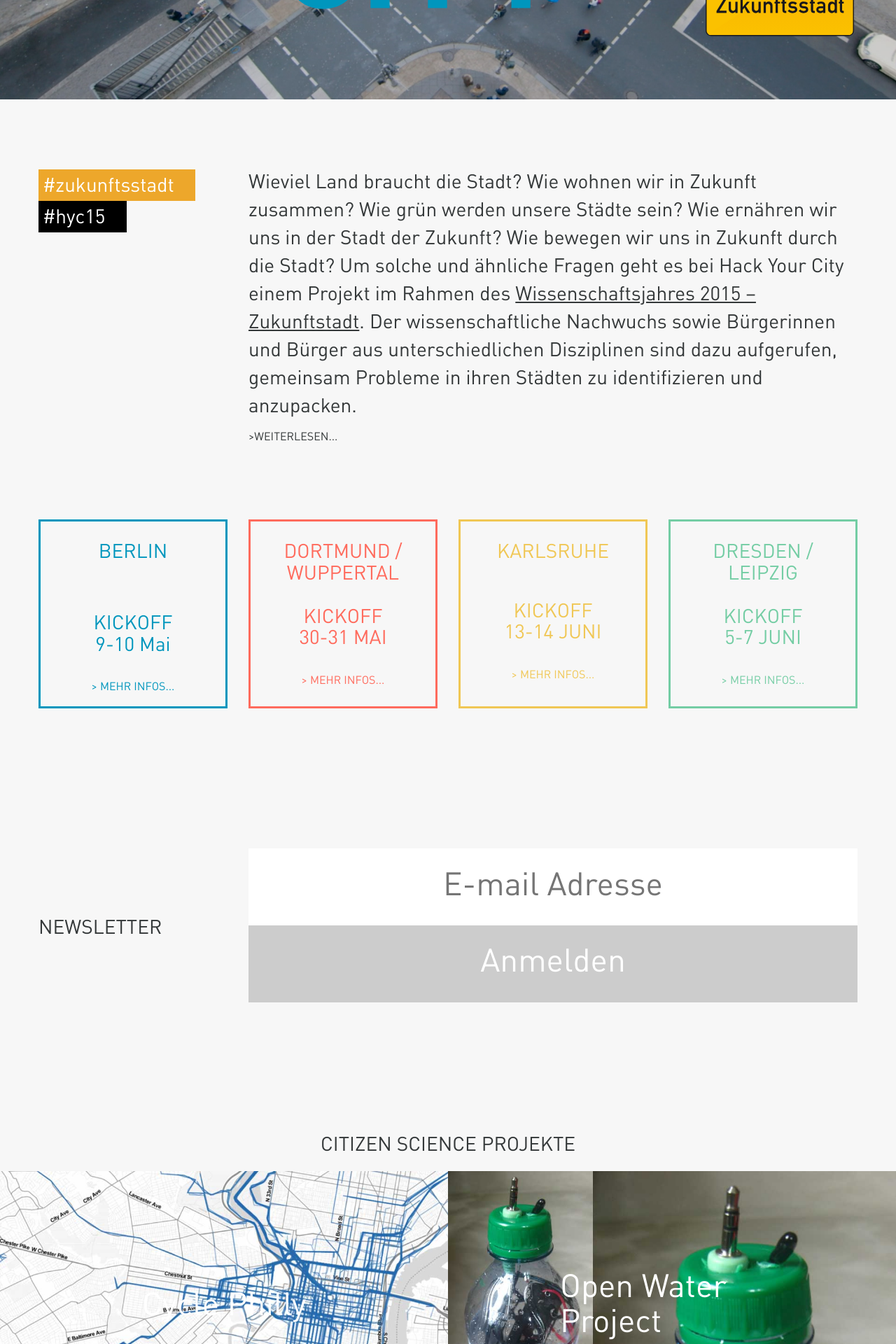
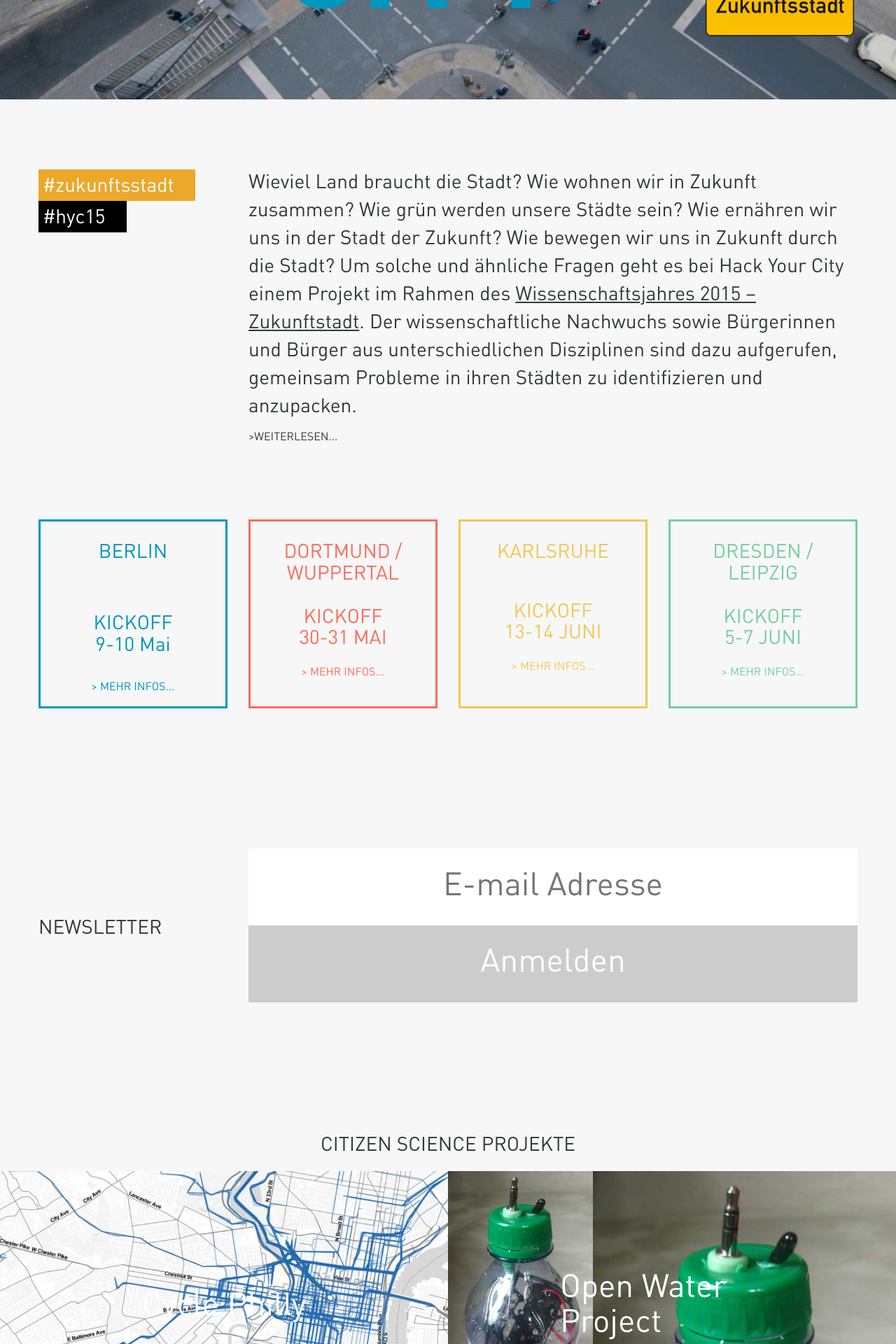
Before and after one commit to okfde/hackyourcity, a Jekyll site: the page built from index.html, in a window 1280 px wide. Shown: the part 578-2498 px from the top of the page at 70% size. Built offline with Jekyll 4.4.1, drawn with Linux system fonts in a browser that asks for light colours; nearby versions of some CDN libraries.

Commit message:
merge fixes...

```diff
--- a/index.html
+++ b/index.html
@@ -13,7 +13,7 @@
       <div class="hero-video">
           <div class="hero-video-container" data-vide-bg="/videos/h4c" data-vide-options="posterType:jpg">
           </div>
-          <img class="hero-video-overlay-h4c logo-h4c" src="" alt="">
+          <img class="hero-video-overlay-h4c logo-h4c" src="" alt="Hack Your City" />
           <img class="hero-video-overlay-wj logo-wj" src="/img/svg/wj2015.svg" alt="Wissenschaftsjahr Zukunftsstadt 2015">
       </div>
     </div>
@@ -76,7 +76,7 @@
                     <h3 class="event-date" >30-31 Mai</h3>
                   </div>
                   <div class="panel-footer">
-                    <a class="link-more" href="labs/dortmund-wuppertal">&gt; Mehr Infos...</a>
+                    <span class="link-more">&gt; Mehr Infos...</span>
                   </div>
                 </a>
               </div>
@@ -96,7 +96,7 @@
                     <h3 class="event-date" >13-14 Juni</h3>
                   </div>
                   <div class="panel-footer">
-                    <a class="link-more" href="labs/karlsruhe">&gt; Mehr Infos...</a>
+                    <span class="link-more">&gt; Mehr Infos...</span>
                   </div>
                 </a>
               </div>
@@ -115,7 +115,7 @@
                     <h3 class="event-date" >5-7 Juni</h3>
                   </div>
                   <div class="panel-footer">
-                    <a class="link-more" href="labs/dresden-leipzig">&gt; Mehr Infos...</a>
+                    <span class="link-more">&gt; Mehr Infos...</span>
                   </div>
                 </a>
               </div>
--- a/js/main.js
+++ b/js/main.js
@@ -4,7 +4,7 @@
     if($('.page-home').length > 0){
         var zuffi = Math.floor((Math.random() * 4) + 1);
         var $logo = $('.logo-h4c');
-        $logo.attr('alt','Hack your city').attr('src','/img/svg/h4c_logo_big_lab'+zuffi+'.svg');
+        $logo.attr('src','/img/svg/h4c_logo_big_lab'+zuffi+'.svg');
     }
 
     //sticky header on lab pages
--- a/labs/dresden-leipzig/index.html
+++ b/labs/dresden-leipzig/index.html
@@ -32,7 +32,7 @@
   alt: Feine Hardwarehacks
 
 - type: image
-  imgsrc: https://flic.kr/p/oVdBhT
+  imgsrc: //c2.staticflickr.com/6/5571/15041977270_a1c73cca0a_c.jpg
   alt: MaKey MaKey
 
 partners:
```
